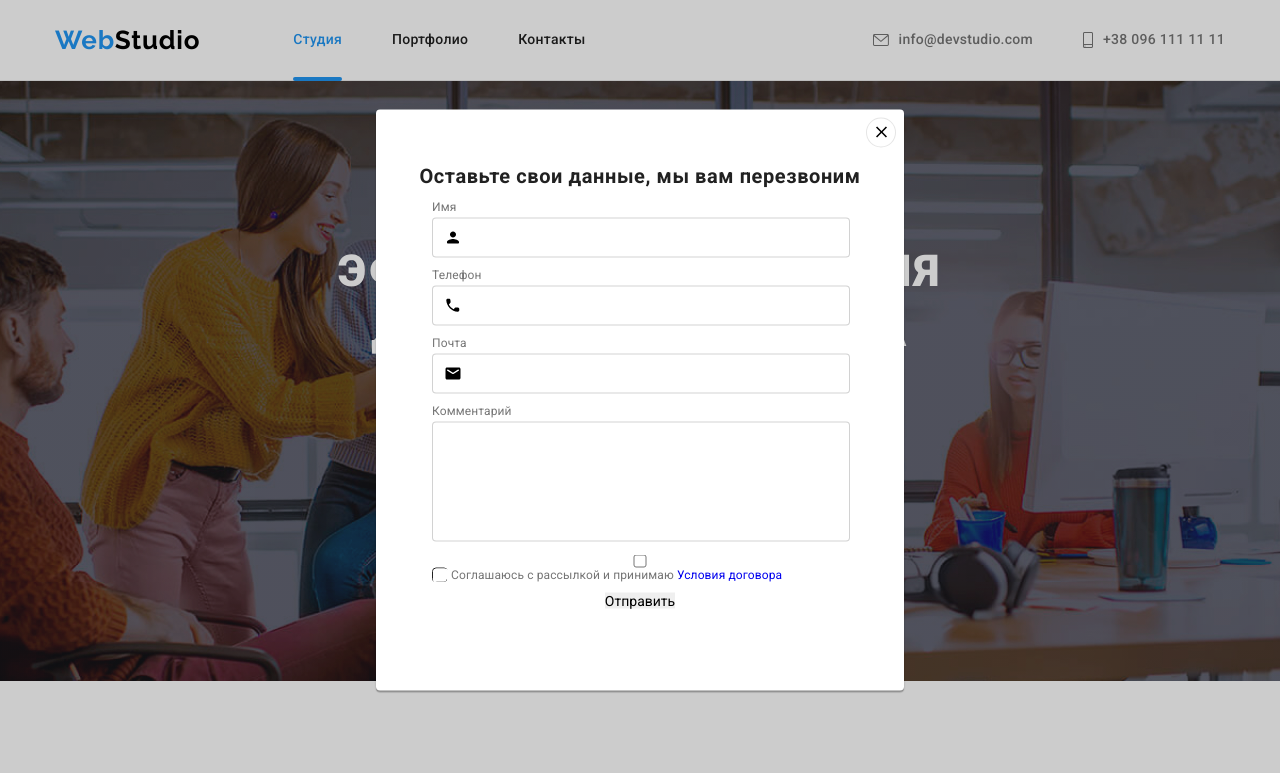
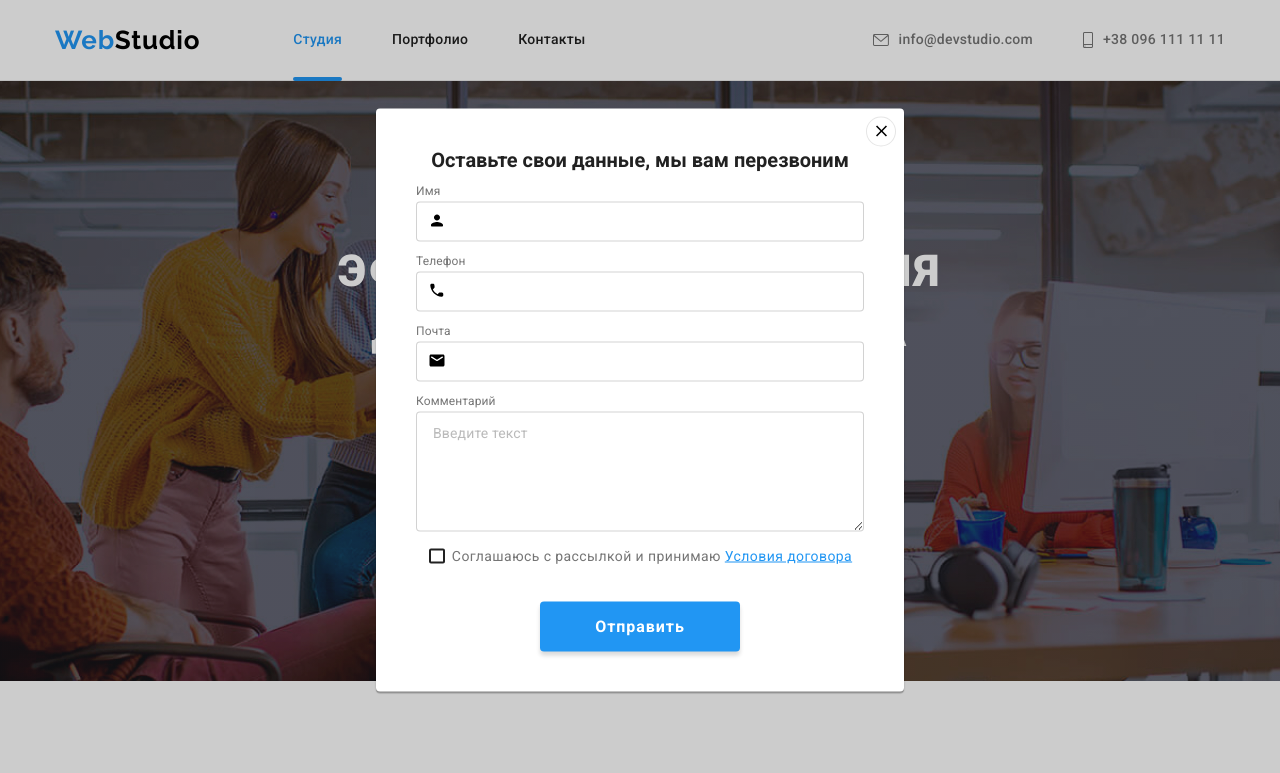
Before and after one commit to GermanVasyukov/goit-markup-hw-06, a plain HTML site: page index.html in a window 1280 px wide. Both pictures are taken after a click on the button "Заказать услугу". Shown: the top 773 px of the page. Drawn offline with nearby package versions, Linux system fonts and the light colour scheme.

Commit message:
Finish HW6

```diff
--- a/css/styles.css
+++ b/css/styles.css
@@ -204,7 +204,7 @@ header{
     margin-bottom: 30px;
 }
 .hero .button{
-    background: #2196F3;
+    background: var(--accent-color);
     box-shadow: 0px 4px 4px rgba(0, 0, 0, 0.15);
     border-radius: 4px;
     padding: 10px 32px;
@@ -249,7 +249,6 @@ header{
 
     min-height: 581px;
     min-width: 528px;
-    padding: 15px;
     background-color: #FFFFFF;
     box-shadow: 0px 1px 3px rgb(0 0 0 / 12%), 0px 1px 1px rgb(0 0 0 / 14%), 0px 2px 1px rgb(0 0 0 / 20%);
     border-radius: 4px;
@@ -280,6 +279,7 @@ header{
 }
 .button-close:hover{
     cursor: pointer;
+    fill: var(--accent-color);
 }
 .modal-title{
     font-family: var(--main-font);
@@ -287,50 +287,59 @@ header{
     font-size: 20px;
     line-height: 23px;
     text-align: center;
-    letter-spacing: 0.03em;
     color: var(--title-text-color);
-    margin-top: 40px;
-    margin-bottom: 12px;
 }
 .modal-form{
+    padding: 40px;
+}
+.form-list{
+    margin-top: 12px;
     display: flex;
     flex-direction: column;
-
+    position: relative;
 }
-.modal-form-input{
-    width: 100%;
-    height: 40px;
-    border: 1px solid rgba(33, 33, 33, 0.2);
-    border-radius: 4px;
-    padding-left: 40px;
-    outline: none;
-    transition: outline-color 250ms cubic-bezier(0.4, 0, 0.2, 1);
-}
-.modal-form-input:hover,
-.modal-form-input:focus{
-    border-color: var(--accent-color);
-    cursor: pointer;
-
-}
-.modal-form-input:hover +.form-icon,
-.modal-form-input:focus +.form-icon{
-    fill: var(--accent-color);
-}
-.form-list{
+.form-list label{
     font-family: var(--main-font);
     font-weight: normal;
     font-size: 12px;
     line-height: 14px;
     letter-spacing: 0.01em;
-    display: inline-block;
-    margin-bottom: 10px;
-    margin-left: 41px;
-    margin-right: 39px;
+    color: var(--normal-text-color);
+    margin-bottom: 4px;
+    align-items: center;
+    justify-content: center;
 }
-.form-list-wrap{
-    position: relative;
-    display: block;
-    margin-top: 4px;
+
+.form-list input{
+    border: 1px solid rgba(33, 33, 33, 0.2);
+    border-radius: 4px;
+    height: 40px;
+    padding-left: 40px;
+    outline: none;
+    transition: border-color 250ms cubic-bezier(0.4, 0, 0.2, 1);
+}
+
+.form-list textarea:focus,
+.form-list input:focus,
+.form-list textarea:hover,
+.form-list input:hover{
+    border-color: var(--accent-color);
+    cursor: pointer;
+}
+
+.form-list input:hover + .form-icon,
+.form-list input:focus + .form-icon{
+    fill: var(--accent-color);
+}
+
+.form-list textarea{
+    min-height: 120px;
+    padding: 12px 16px;
+    border: 1px solid rgba(33, 33, 33, 0.2);
+    border-radius: 4px;
+    height: 40px;
+    outline: none;
+    transition: border-color 250ms cubic-bezier(0.4, 0, 0.2, 1);
 }
 .form-icon{
     display: flex;
@@ -338,106 +347,85 @@ header{
     justify-content: center;
     position: absolute;
     transform: translateY(-50%);
-    top: 50%;
-    transition: color 250ms cubic-bezier(0.4, 0, 0.2, 1);
+    top: 63%;
+    transition: fill 250ms cubic-bezier(0.4, 0, 0.2, 1);
     left: 12px;
 }
-.form-comment{
-    width: 100%;
-    height: 120px;
-    resize: none;
-    padding: 12px 16px;
-    margin-top: 4px;
-    border: 1px solid rgba(33, 33, 33, 0.2);
-    border-radius: 4px;
-    outline: none;
-}
-.form-list .form-comment{
+.form-list textarea::placeholder{
     font-family: var(--main-font);
     font-weight: normal;
     font-size: 14px;
     line-height: 16px;
     letter-spacing: 0.01em;
+
     color: rgba(117, 117, 117, 0.5);
-    transition: border 250ms cubic-bezier(0.4, 0, 0.2, 1), outline-color 250ms cubic-bezier(0.4, 0, 0.2, 1);
 }
-.form-list .form-comment:hover,
-.form-list .form-comment:focus{
+[for="modal-contract"] {
+    display: flex;
+}
+#modal-contract{
+    width: 1px;
+    height: 1px;
+    opacity: 0;
+    align-items: center;
+}
+.contract-text{
+    font-family: var(--main-font);
+    font-weight: normal;
+    font-size: 14px;
+    line-height: 24px;
+    letter-spacing: 0.03em;
+    color: var(--normal-text-color);
+}
+.contract-text a{
+    text-decoration-line: underline;
+    color: var(--accent-color);
+}
+.check-icon-box{
+    display: flex;
+    justify-content: center;
+    align-items: center;
+    margin-right: 7px;
+    cursor: pointer;
+    width: 16px;
+    height: 15px;
+    border: 2px solid rgba(33, 33, 33, 1);
+    border-radius: 2px;
+    transition: 250ms cubic-bezier(0.4, 0, 0.2, 1);
+    fill: #FFFFFF;
+}
+.checkbox:checked+.check-icon-box {
+    background-color: var(--accent-color);
     border-color: var(--accent-color);
+    background-size: contain;
+    background-origin: border-box;
+}
+.modal-button-box{
+    justify-content: center;
+}
+.modal-button{
+    width: 200px;
+    height: 50px;
+    background: var(--accent-color);
+    box-shadow: 0px 4px 4px rgba(0, 0, 0, 0.15);
+    border-radius: 4px;
+    margin-top: 30px;
+    font-family: Roboto;
+
+    font-weight: bold;
+    font-size: 16px;
+    line-height: 30px;
+    align-items: center;
+    text-align: center;
+    letter-spacing: 0.06em;
+    color: #FFFFFF;
+    align-self: center;
+}
+.modal-button:hover,
+.modal-button:focus{
+    background: #147fd6;
     cursor: pointer;
 }
-.form-check-wrap{
-    width: 16px;
-    height: 15px;
-    display: inline-block;
-    border-radius: 4px;
-    background: #FFFFFF;
-    border: 0.2px solid var(--title-text-color);
-    fill: #FFFFFF;
-    vertical-align: middle;
-}
-/* .form-check:checked + .form-check-policy .form-check-wrap{
-    background-color: var(--accent-color);
-    border-color: var(--accent-color);
-
-}
-.form-list .form-check-wrap:checked + .check-icon {
-    background-color: var(--accent-color);
-    border: none;
-    cursor: pointer;
-} */
-.check-icon{
-    display: inline-block;
-    border: 2px solid #FFFFFF;
-    border-radius: 4px;
-    margin-right: 7px;
-}
-.check-icon:hover,
-.check-icon:focus {
-   border-color: var(--accent-color);
-   cursor: pointer;
-}
-.modal-button{
-    align-self: center;
-}
-
-/* .modal-form{
-    width: 448px;
-    margin-top: 12px;
-    margin-left: auto;
-    margin-right: auto;
-}
-.form-list{
-    position: relative;
-    content: "";
-    margin-bottom: 12px;
-    display: flex;
-    flex-direction: column;
-}
-.form-list:nth-child(4){
-    margin-bottom: 20px;
-}
-.form-icon{
-    position: absolute;
-    content: "";
-    top: 67%;
-    left: 17px;
-    transform: translateY(-67%);
-    color: var(--title-text-color);
-    fill: currentColor;
-    transition: color 250ms cubic-bezier(0.4, 0, 0.2, 1);
-}
-.form-input{
-    margin-top: 4px;
-    height: 40px;
-    font-size: 14px;
-    border: 1px solid #21212133;
-    border-radius: 4px;
-    padding: 12px 42px;
-    transition: border 250ms cubic-bezier(0.4, 0, 0.2, 1);
-    transition: outline-color 250ms cubic-bezier(0.4, 0, 0.2, 1);
-} */
-
 
 /* section */
 .hiden{
--- a/index.html
+++ b/index.html
@@ -389,58 +389,54 @@
     </footer>
     <div class="backdrop is-hidden" data-modal>
         <div class="modal">
-
             <button data-modal-close class="button-close" type="button">
                 <svg class="icon-close">
                     <use href="./images/icons/sprite.svg#icon-close-black"></use>
                 </svg>
             </button>
-
             <form action="#" class="modal-form">
                 <p class="modal-title">Оставьте свои данные, мы вам перезвоним</p>
-                <label class="form-list">Имя
-                    <span class="form-list-wrap">
-                        <input type="text" minlength="2" name="username" class="modal-form-input">
+                <div class="form-list">
+                    <label for="name">Имя</label>
+                    <input id="name" name="name" type="text">
                     <svg width="18px" height="18px" class="form-icon">
                         <use href="./images/icons/sprite.svg#icon-person-black">
                         </use>
                     </svg>
-                    </span>
-                </label>
-                <label class="form-list">Телефон
-                    <span class="form-list-wrap">
-                        <input type="tel" name="phone"  class="modal-form-input" required>
+                </div>
+                <div class="form-list">
+                    <label for="phone">Телефон</label>
+                    <input id="phone" name="phone" type="tel" required>
                     <svg width="18px" height="18px" class="form-icon">
                         <use href="./images/icons/sprite.svg#icon-phone-black">
                         </use>
                     </svg>
-                    </span>
-                </label>
-                <label class="form-list">Почта
-                    <span class="form-list-wrap">
-                        <input type="email" name="mail" class="modal-form-input">
+                </div>
+                <div class="form-list">
+                    <label for="email">Почта</label>
+                    <input id="email" name="email" type="email">
                     <svg width="18px" height="18px" class="form-icon">
                         <use href="./images/icons/sprite.svg#icon-email-black">
                         </use>
                     </svg>
-                    </span>
-                </label>
-                <label class="form-list">Комментарий
-                    <textarea name="comment" placeholder="Введите текст" class="form-comment">
-
-                    </textarea>
-                </label>
-                <input type="checkbox" name="check-box" id="checkbox" class="form-check">
-                <label class="form-list form-check-policy">
-                    <span class="form-check-wrap">
-                        <svg width="16px" height="15px" class="check-icon">
+                </div>
+                <div class="form-list">
+                    <label for="comment">Комментарий</label>
+                    <textarea name="comment" id="comment" placeholder="Введите текст"></textarea>
+                </div>
+                <div class="form-list">
+                    <label for="modal-contract">
+                        <input type="checkbox" id="modal-contract" name="modal-contract" class="checkbox">
+                        <div class="check-icon-box">
+                            <svg width="11px" height="8px" class="check-icon">
                                 <use href="./images/icons/sprite.svg#icon-modal-vector">
                                 </use>
                             </svg>
-                    </span>
-                    Соглашаюсь с рассылкой и принимаю <a href="#">Условия договора</a>
+                        </div>
+                        <p class="contract-text">Соглашаюсь с рассылкой и принимаю <a href="">Условия договора</a></p>
                     </label>
                     <button type="submit" class="modal-button">Отправить</button>
+                </div>
             </form>
         </div>
     </div>
```
Lines whose indentation alone changed are shown as unchanged.
